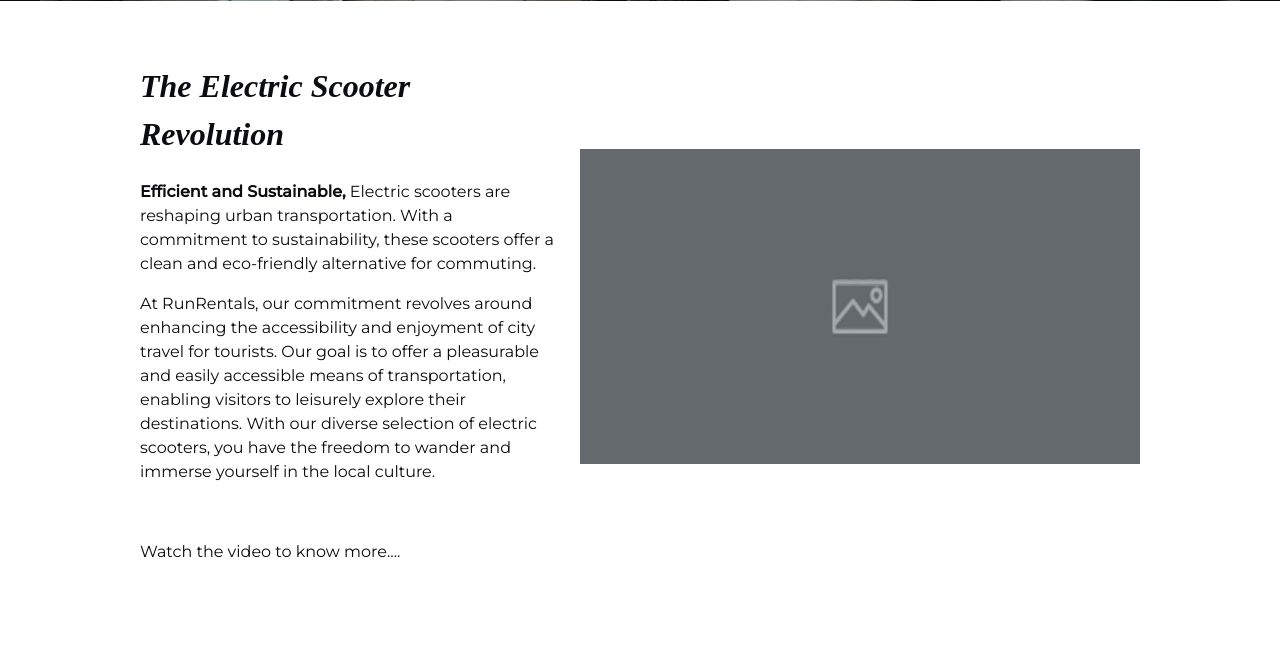
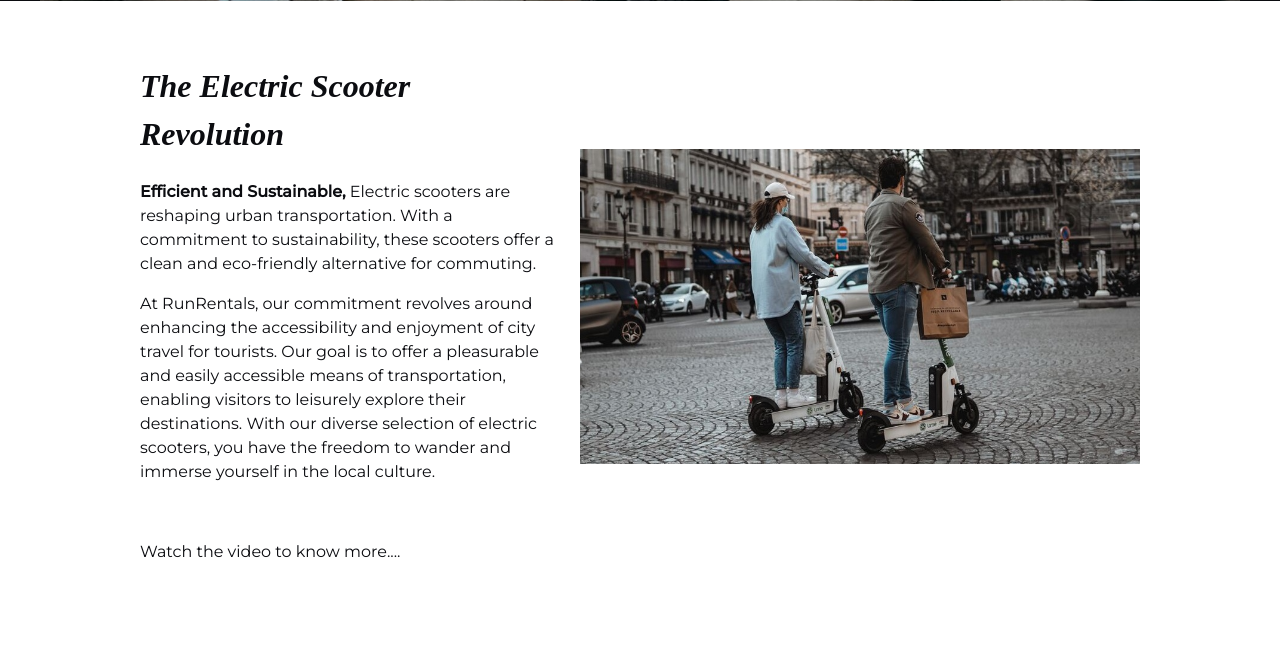
Before and after one commit to Aranarora/DGL123-Project-Aran-Arora, a PHP site: page / in a window 1280 px wide. Shown: the part 709-1372 px from the top of the page. Run offline with PHP 8.4, Linux system fonts and the light colour scheme; some web fonts are replaced.

Commit message:
Change image in home page side of first text part

```diff
--- a/views/index.view.php
+++ b/views/index.view.php
@@ -33,7 +33,7 @@
         </div>
         <div class="part1-div2">
         <picture>
-            <img src="imagefolder/placeholder-1.png" width="320" height="180">
+            <img src="imagefolder/ride-5.jpg" width="320" height="180">
         </picture>
         </div>
       </div>
```
